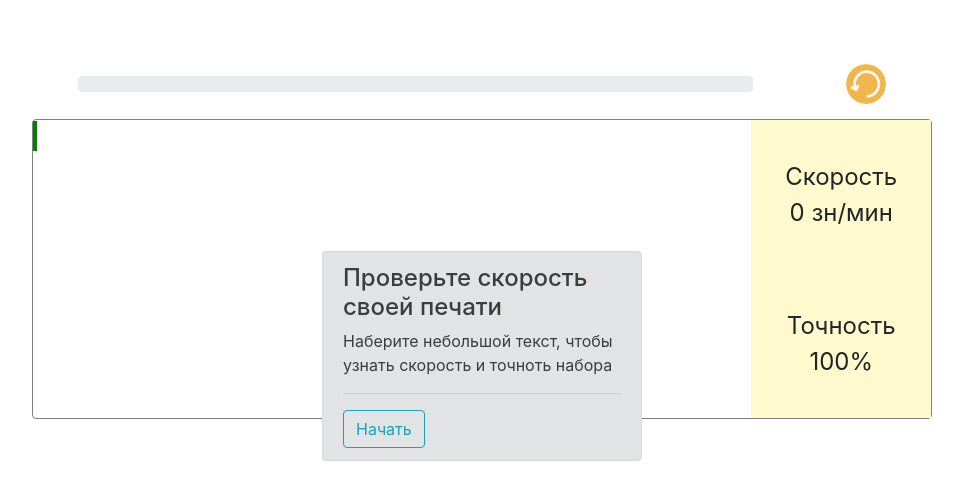
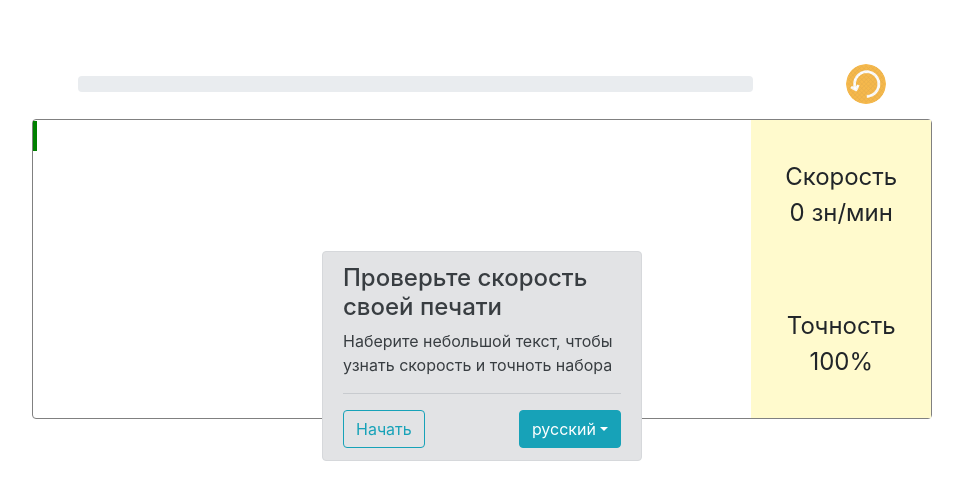
Before and after one commit to KseniaIkud/Touch-typing-app, a React (Create React App) app: page / in a window 1280 px wide. Shown: the top 500 px of the page, without its empty margins (158-1121 px from the left). Built offline with nearby package versions, Linux system fonts and the light colour scheme.

Commit message:
language dropdown added

```diff
--- a/src/components/App.jsx
+++ b/src/components/App.jsx
@@ -18,7 +18,23 @@ const App = () => {
     const [isWrongSymbol, setWrongSymbol] = useState(false);
     const [showStart, setShowStart] = useState(true);
     const [showResult, setShowResult] = useState (false);
-    const [isCyrillic, setCyrillic] = useState(true);
+    const [language, setLanguage] = useState('rus');
+
+    let languageState = {
+        language,
+        setRussian() {
+            setLanguage('rus')
+        },
+        setEnglish() {
+            setLanguage('eng')
+        }
+    }
+    const setRussian = () => {
+        setLanguage('rus')
+    }
+    const setEnglish = () => {
+        setLanguage('eng')
+    }
 
     const updateState = () => {
         setOutgoingValues('');
@@ -32,14 +48,14 @@ const App = () => {
         setShowStart(false);
         setShowResult(false);
         updateState();
-        if (isCyrillic) {
+        if (language === 'rus') {
             getText.getCyrillicText()
             .then(result => {
                 setIncomingValues(result.substr(1));
                 setCurrentSymbol(result.charAt(0));
             })
             .catch(err => console.log(err))
-        } else {
+        } else if (language === 'eng') {
             getText.getLatinText()
             .then(result => {
                 setIncomingValues(result.substr(1));
@@ -93,8 +109,11 @@ const App = () => {
     useKeyPress(onKeyPress)
     return (
         <div>
-           <Start show={showStart} onStart={onStart}/>
-           <Result speed={speed} accuracy={accuracy} show={showResult} onStart={onStart} />
+           <Start show={showStart} onStart={onStart} language={languageState}/>
+
+           <Result speed={speed} accuracy={accuracy} show={showResult} onStart={onStart}
+                language={languageState}/>
+
            <TypingArea outgoingValues={outgoingValues}
                 currentSymbol={currentSymbol} incomingValues={incomingValues}
                 isWrong={isWrongSymbol} speed={speed} accuracy={accuracy} onStart={onStart}/>
--- /dev/null
+++ b/src/components/Language.jsx
@@ -0,0 +1,22 @@
+import React from 'react';
+import 'bootstrap/dist/css/bootstrap.min.css';
+import { Dropdown } from 'react-bootstrap';
+
+const Language = (props) => {
+
+    return (
+        <Dropdown>
+            <Dropdown.Toggle variant="info" id="dropdown-basic">
+                {props.state.language === 'eng' && 'английский'}
+                {props.state.language === 'rus' && 'русский'}
+            </Dropdown.Toggle>
+
+            <Dropdown.Menu>
+                <Dropdown.Item eventKey="1" onClick={props.state.setRussian}>русский</Dropdown.Item>
+                <Dropdown.Item eventKey="2" onClick={props.state.setEnglish}>английский</Dropdown.Item>
+            </Dropdown.Menu>
+        </Dropdown>
+    )
+}
+
+export default Language
--- a/src/components/Start.jsx
+++ b/src/components/Start.jsx
@@ -1,5 +1,6 @@
 import React from 'react';
 import 'bootstrap/dist/css/bootstrap.min.css';
+import Language from './Language';
 import {Alert, Button} from 'react-bootstrap';
 
 const Start = (props) => {
@@ -11,10 +12,11 @@ const Start = (props) => {
                         Наберите небольшой текст, чтобы узнать скорость и точноть набора
                     </p>
                     <hr />
-                    <div className="d-flex justify-content-start">
+                    <div className="d-flex justify-content-between">
                     <Button onClick={props.onStart} variant="outline-info">
                         Начать
                     </Button>
+                    <Language state={props.language}/>
                     </div>
                 </Alert>
 
```
